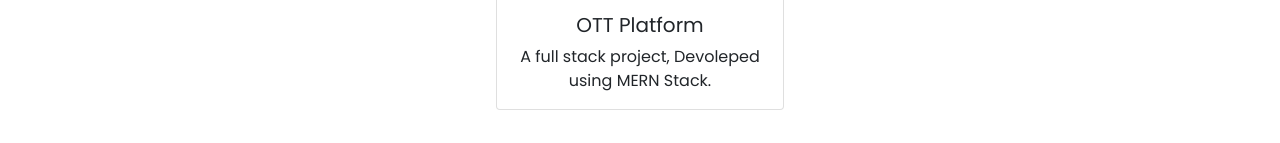
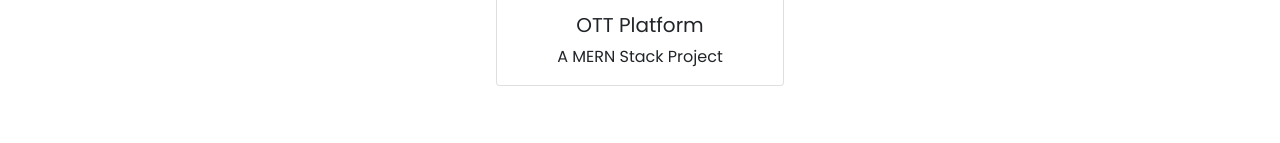
Before and after one commit to AslamAKS/myWeb, a plain HTML site: page index.html in a window 1280 px wide. Shown: the part 1452-1595 px from the top of the page. Drawn offline with nearby package versions, Linux system fonts and the light colour scheme.

Commit message:
change in project

```diff
--- a/index.html
+++ b/index.html
@@ -141,7 +141,7 @@
                         class="card-img-top" alt="project1">
                     <div class="card-body align-items-center">
                         <h5 class="card-title">OTT Platform</h5>
-                        <p class="card-text">A full stack project, Devoleped using MERN Stack.</p>
+                        <p class="card-text">A MERN Stack Project</p>
                     </div>
                 </div>
             </div>
```
